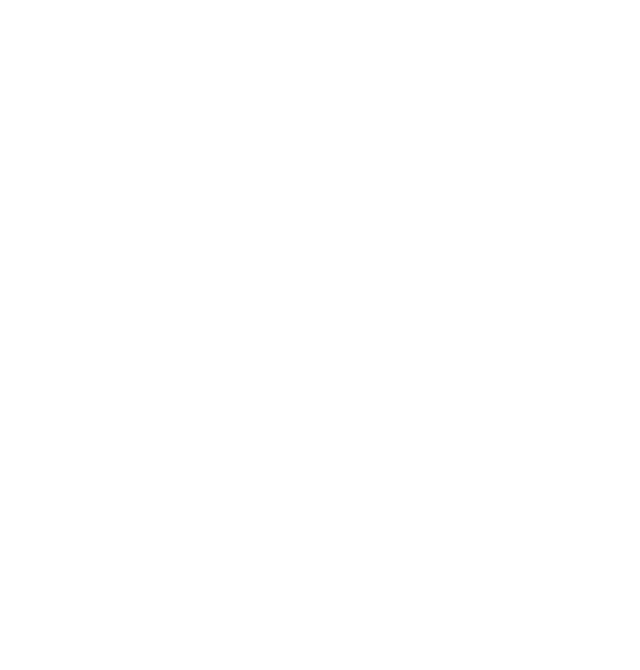
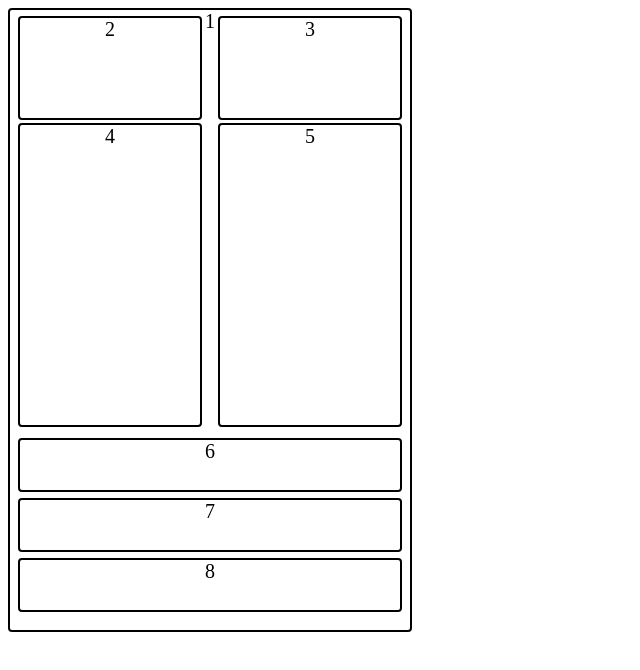
Before and after one commit to IbrahemAtef/cupboardPainting, a plain HTML site: page cupboard.html in a window 1280 px wide. Shown: the whole page, without its empty margins (0-640 px from the left). Drawn offline with nearby package versions, Linux system fonts and the light colour scheme.

Commit message:
structure

```diff
--- a/cupboard.html
+++ b/cupboard.html
@@ -6,7 +6,16 @@
 		<script src="https://ajax.googleapis.com/ajax/libs/jquery/3.5.1/jquery.min.js"></script>
 	</head>
 	<body>
-
+		<div class="container">
+		    <div class="first">1</div>
+		    <div class="second">2</div>
+		    <div class="third">3</div>
+		    <div class="fourth">4</div>
+		    <div class="fifth">5</div>
+		    <div class="sixth">6</div>
+		    <div class="seventh">7</div>
+		    <div class="eighth">8</div>
+		</div>
 		<script type="text/javascript" src="JS.js"></script>
 	</body>
 </html>
--- a/style.css
+++ b/style.css
@@ -0,0 +1,91 @@
+.container{
+    position: relative;
+}
+
+.first , .second, .third, .fourth, .fifth, .sixth, .seventh, .eighth{
+	position: absolute;
+	top: 0;
+	left: 0;
+	border-radius: 4px;
+	border: 2px solid black;
+	text-align: center;
+	font-size: 20px;
+}
+
+.first {
+	width: 400px;
+	height: 620px;
+	background-color: white;
+	border-color: black;
+	border-width: 2px;
+}
+
+.second{
+	top: 8px;
+	left: 10px;
+	background-color: white;
+	width: 180px;
+	height: 100px;
+	border-color: black;
+	border-width: 2px;
+}
+
+.third{
+	top: 8px;
+	left: 210px;
+	width: 180px;
+	height: 100px;
+	background-color: white;
+	border-color: black;
+	border-width: 2px;
+}
+
+.fourth{
+	top: 115px;
+	left: 10px;
+	background-color: white;
+	width: 180px;
+	height: 300px;
+	border-color: black;
+	border-width: 2px;
+}
+
+.fifth{
+	top: 115px;
+	left: 210px;
+	width: 180px;
+	height: 300px;
+	background-color: white;
+	border-color: black;
+	border-width: 2px;
+}
+
+.sixth {
+	top: 430px;
+	left: 10px;
+	width: 380px;
+	height: 50px;
+	background-color: white;
+	border-color: black;
+	border-width: 2px;
+}
+
+.seventh {
+	top: 490px;
+	left: 10px;
+	width: 380px;
+	height: 50px;
+	background-color: white;
+	border-color: black;
+	border-width: 2px;
+}
+
+.eighth {
+	top: 550px;
+	left: 10px;
+	width: 380px;
+	height: 50px;
+	background-color: white;
+	border-color: black;
+	border-width: 2px;
+}
```
